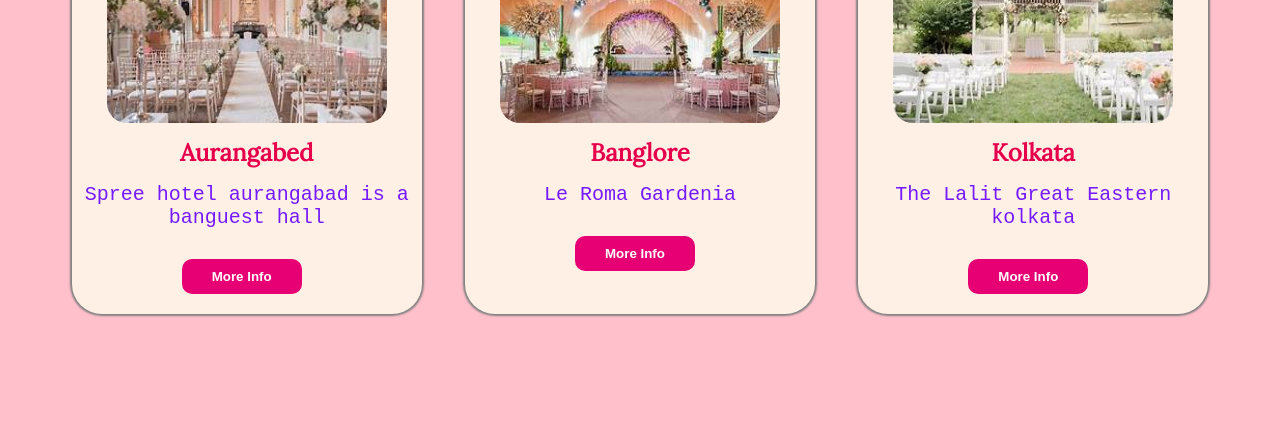
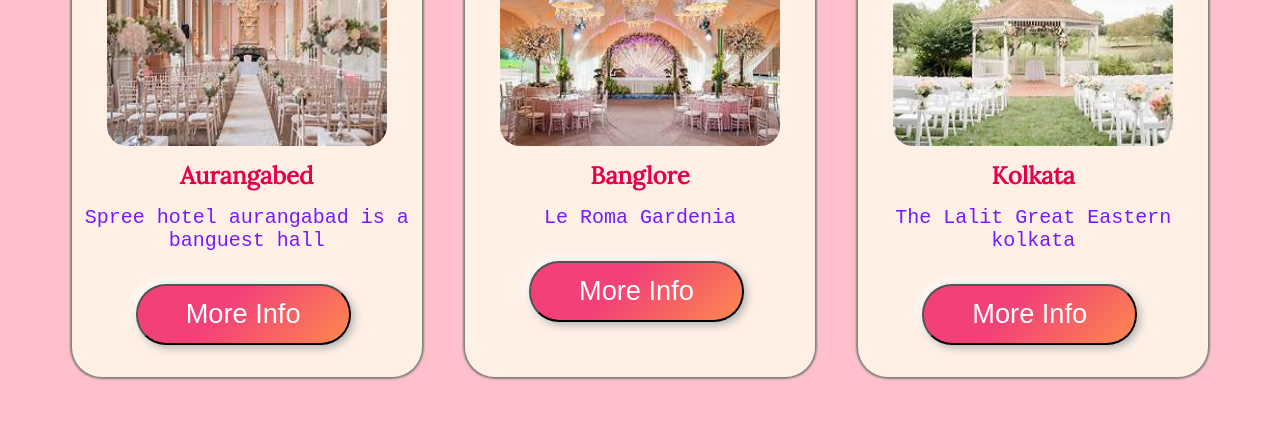
Before and after one commit to Prajyot5015/wedding-event-management-group15-project1-icp7, a plain HTML site: page pages/venu_page.html in a window 1280 px wide. Shown: the part 743-1190 px from the top of the page. Before the commit the page ends 1127 px from the top, so only its background shows below. Drawn offline with nearby package versions, Linux system fonts and the light colour scheme.

Commit message:
button style change

```diff
--- a/css/venu_page.css
+++ b/css/venu_page.css
@@ -48,23 +48,27 @@
     padding-top: 15px;
  }
  .button-1 {
-    background-color: #e60073;
-    color: white;
-    position: sticky;
-    padding: 10px 30px;
-    margin-left: 110px;
-    margin-bottom: 20px;
-    margin-top: 30px;
-    border: none;
-    border-radius: 10px;
-    font-weight: bolder;
+  display: inline-block;
+  margin-top: 2rem;
+  margin-left: 4rem;
+  margin-bottom: 2rem;
+  font-size: 1.7rem;
+  padding: 0.8rem 3rem;
+  cursor: pointer;
+  background: none;
+  text-decoration: none;
+  color: #fff;
+  text-align: center;
+  background: linear-gradient(135deg, #f34079 40%, #fc894d);
+  box-shadow: 3px 3px 8px #b1b1b1, -3px -3px 8px #ffffff;
+  border-radius: 30px;
+  transition: 0.5s;
+
  }
  .button-1:hover {
-    border: 1px solid black;
-    border-radius: 30px;
-    color: #ffff99;
-    box-shadow: 0 1px 3px 5px #ffff66;
-    transition: 0.5s;
+  outline: 0;
+  box-shadow: 0 0 10px 3px #e094bf;
+  transition: 0.5s;
 
  }
  .cards:hover {
--- a/pages/venu_page.html
+++ b/pages/venu_page.html
@@ -5,7 +5,6 @@
     <title>Venue page</title>
     <link rel="stylesheet" href="./../css/style.css" />
     <link rel="stylesheet" href="./../css/venu_page.css" />
-    <link href="https://unpkg.com/boxicons@2.1.4/css/boxicons.min.css" rel="stylesheet" />
 </head>
 <body>
      <!--Header Section-->
@@ -18,11 +17,7 @@
         </label>
         <nav class="navbar">
           <a href="./../index.html">Home</a>
-<<<<<<< HEAD
           <a href="./about.html">About Us</a>
-=======
-          <a href="./../pages/about.html">About Us</a>
->>>>>>> e5625c4cbe1ad1e31436770f6844febfe2e558f0
           <a href="./../pages/services.html">Services</a>
           <a href="./../pages/our_packages.html">Our Packages</a>
           <a href="./../pages/venu_page.html">Venue</a>
@@ -30,16 +25,9 @@
           <a href="./../pages/teaminfo.html">Our team</a>
           <a href="./../pages/contact.html">Contact</a>
         </nav>
-<<<<<<< HEAD
       </header>
       <!--End Header Section-->
       <section class="venu">
-=======
-
-      </header>
-      <!--End Header Section-->
-
->>>>>>> e5625c4cbe1ad1e31436770f6844febfe2e558f0
     <h2 class="heading">Venue</h2>
     <div class="venu-card">
     <div class="cards card">
```
